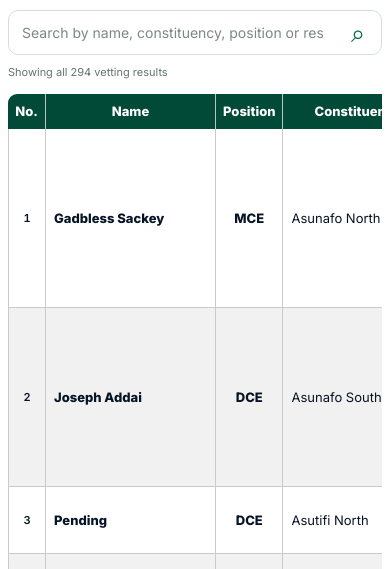
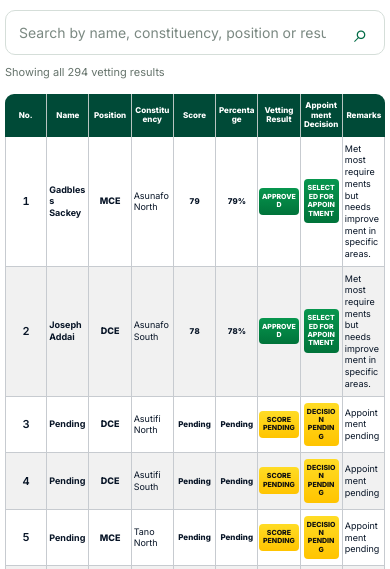
Before and after one commit to PROF-ERICUS/VettingResultMCE-DCE, a plain HTML site: page index.html in a window 390 px wide. Shown: the part 265-834 px from the top of the page. Drawn offline with Linux system fonts and the light colour scheme.

Commit message:
Update style.css

```diff
--- a/style.css
+++ b/style.css
@@ -1041,3 +1041,175 @@ tbody td:nth-child(6) {
     min-width: 48px;
   }
 }
+
+/* RESPONSIVE RESULTS TABLE */
+.table-scroll {
+  width: 100%;
+  overflow-x: auto;
+  overscroll-behavior-x: contain;
+  -webkit-overflow-scrolling: touch;
+}
+
+table {
+  width: 100%;
+  min-width: 850px;
+  border-collapse: separate;
+  border-spacing: 0;
+  table-layout: auto;
+  font-size: clamp(13px, 1.15vw, 18px);
+}
+
+/* Professional remarks formatting */
+tbody td:nth-child(8) {
+  min-width: 160px;
+  line-height: 1.4;
+  overflow-wrap: anywhere;
+  word-break: normal;
+}
+
+/* TABLETS AND MOBILE PHONES */
+@media (max-width: 600px) {
+  .table-section {
+    padding: 0 5px;
+  }
+
+  .table-scroll {
+    width: 100%;
+    overflow-x: hidden;
+  }
+
+  table {
+    width: 100%;
+    min-width: 0;
+    table-layout: fixed;
+    font-size: 9px;
+  }
+
+  thead th {
+    padding: 7px 2px;
+    font-size: 8px;
+    line-height: 1.2;
+    overflow-wrap: anywhere;
+  }
+
+  tbody td {
+    padding: 6px 2px;
+    font-size: 9px;
+    line-height: 1.3;
+    vertical-align: middle;
+    overflow-wrap: anywhere;
+    word-break: normal;
+  }
+
+  /* Applicant name */
+  tbody td:nth-child(2) {
+    min-width: 0;
+    font-size: 9px;
+    font-weight: 700;
+  }
+
+  /* Row number */
+  tbody td:first-child {
+    width: 7%;
+    min-width: 0;
+    white-space: nowrap;
+  }
+
+  /* Score and percentage */
+  tbody td:nth-child(5),
+  tbody td:nth-child(6) {
+    width: 9%;
+    min-width: 0;
+    padding: 5px 1px;
+    font-size: 8px;
+    white-space: nowrap;
+  }
+
+  /* Position and constituency */
+  tbody td:nth-child(4) {
+    min-width: 0;
+  }
+
+  /* Approval status */
+  tbody td:nth-child(7) {
+    min-width: 0;
+    padding: 4px 1px;
+    font-size: 8px;
+    text-align: center;
+  }
+
+  .status {
+    display: block;
+    padding: 5px 2px;
+    border-radius: 4px;
+    font-size: 7px;
+    line-height: 1.2;
+    font-weight: 800;
+    text-align: center;
+    overflow-wrap: anywhere;
+  }
+
+  /* REMARKS: compact and readable */
+  tbody td:nth-child(8) {
+    min-width: 0;
+    padding: 6px 3px;
+    font-size: 8px;
+    line-height: 1.35;
+    text-align: left;
+    white-space: normal;
+    overflow-wrap: anywhere;
+    word-break: normal;
+  }
+}
+
+/* VERY SMALL PHONES */
+@media (max-width: 360px) {
+  .table-section {
+    padding: 0 3px;
+  }
+
+  table {
+    font-size: 8px;
+  }
+
+  thead th {
+    padding: 5px 1px;
+    font-size: 7px;
+  }
+
+  tbody td {
+    padding: 5px 1px;
+    font-size: 8px;
+  }
+
+  tbody td:nth-child(2) {
+    font-size: 8px;
+  }
+
+  tbody td:nth-child(5),
+  tbody td:nth-child(6) {
+    font-size: 7px;
+  }
+
+  tbody td:nth-child(7),
+  .status {
+    font-size: 7px;
+  }
+
+  tbody td:nth-child(8) {
+    padding: 4px 2px;
+    font-size: 7px;
+    line-height: 1.3;
+  }
+}
+
+/* DESKTOP: retain the original layout */
+@media (min-width: 601px) {
+  .table-scroll {
+    overflow-x: auto;
+  }
+
+  table {
+    min-width: 850px;
+  }
+}
```
